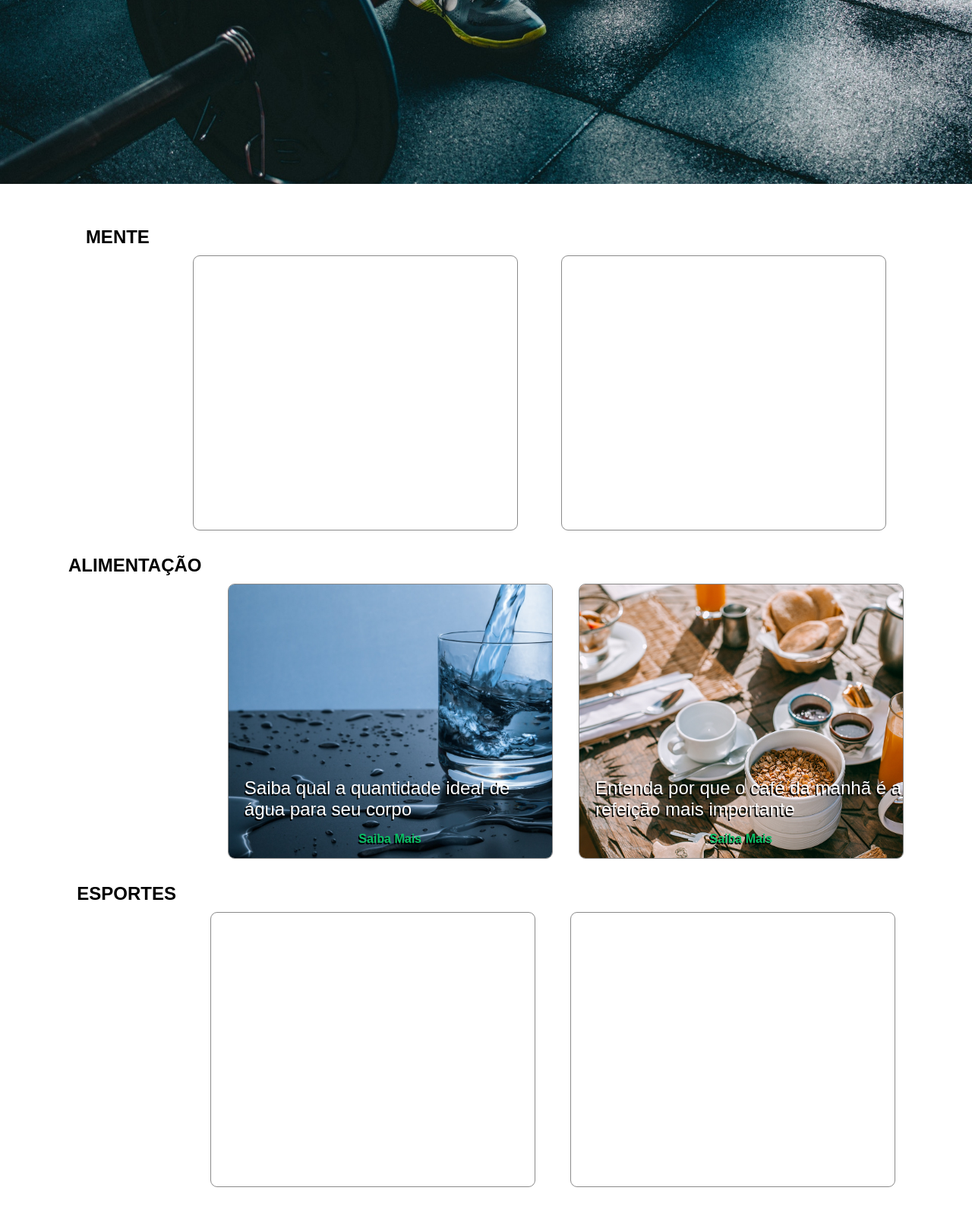
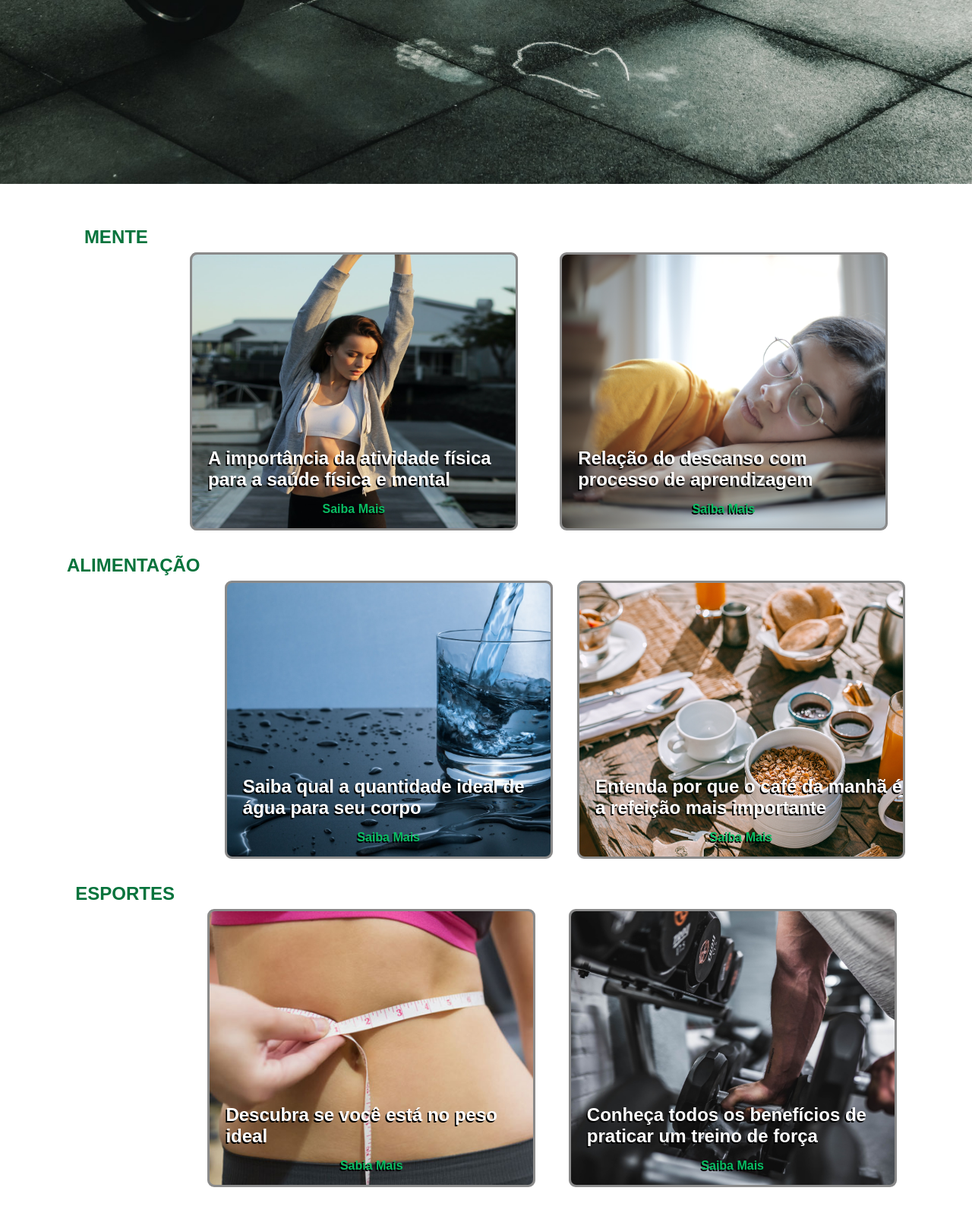
Before and after one commit to rogerio-alvesf/Projeto-Individual, a plain HTML site: page index.html in a window 1280 px wide. Shown: the part 558-2158 px from the top of the page at 76% size. Drawn offline with Linux system fonts and the light colour scheme; a web font is replaced by a local one.

Commit message:
Criação de mais boxes no article da home junto com estilização do mesmo, criação do banner, article e da sections juntos com a estilização do arquivo water e começo do desenvolvimento do script do water.js

```diff
--- a/index.html
+++ b/index.html
@@ -6,7 +6,7 @@
     <meta http-equiv="X-UA-Compatible" content="IE=edge">
     <meta name="viewport" content="width=device-width, initial-scale=1.0">
     <title>Saúde & Bem estar - Home</title>
-    <link rel="stylesheet" href="style.css">
+    <link rel="stylesheet" href="styles/style.css">
 </head>
 
 <body>
@@ -26,15 +26,25 @@
     </header>
     <div class="banner">
         <h1>Para um equilibrio perfeito, mente e corpo saudável !</h1>
-        <img src="images/banner.jpg">
+        <img src="images/banner2.jpg">
     </div>
     <main>
         <article>
             <div class="boxes">
                 <div id="mind" class="box">
                     <h2>MENTE</h2>
-                    <div class="container"></div>
-                    <div class="container"></div>
+                    <div class="container">
+                        <div class="mind1">
+                            <p>A importância da atividade física para a saúde física e mental</p>
+                            <a href="">Saiba Mais</a>
+                        </div>
+                    </div>
+                    <div class="container">
+                        <div class="mind2">
+                            <p>Relação do descanso com processo de aprendizagem</p>
+                            <a href="">Saiba Mais</a>
+                        </div>
+                    </div>
                 </div>
                 <div id="food" class="box">
                     <h2>ALIMENTAÇÃO</h2>
@@ -53,8 +63,18 @@
                 </div>
                 <div id="sport" class="box">
                     <h2>ESPORTES</h2>
-                    <div class="container"></div>
-                    <div class="container"></div>
+                    <div class="container">
+                        <div class="sport1">
+                            <p>Descubra se você está no peso ideal</p>
+                            <a href="">Sabia Mais</a>
+                        </div>
+                    </div>
+                    <div class="container">
+                        <div class="sport2">
+                            <p>Conheça todos os benefícios de praticar um treino de força</p>
+                            <a href="">Saiba Mais</a>
+                        </div>
+                    </div>
                 </div>
             </div>
         </article>
--- a/style.css
+++ /dev/null
@@ -1,170 +0,0 @@
-@import url('https://fonts.googleapis.com/css2?family=Zen+Kaku+Gothic+Antique&display=swap');
-
-*{
-    margin: 0;
-    padding: 0;
-    text-decoration: none;
-    list-style: none;
-    font-family: 'Zen Kaku Gothic Antique', sans-serif, Arial;
-}
-
-header{
-    height: 10vh;
-    width: 100%;
-    background-color: #ABABAB;
-    display: flex;
-    align-items: center;
-    justify-content: space-between;
-}
-
-header a{
-    color: #303030;
-    margin-left: 02%;
-    margin-right: 02%;
-}
-
-header nav{
-    display: flex;
-    width: 30vw;
-    justify-content: space-evenly;
-    align-items: center;
-    margin-left: 05%;
-}
-
-header nav :hover{
-    color: #005EBD;
-    font-weight: bold;
-}
-
-header h1{
-    margin-right: 10%;
-    display: flex;
-    color: #06733C;
-}
-
-header .container{
-    margin-right: 05%;
-    width: 12%;
-    display: flex;
-    justify-content: space-between;
-}
-
-header .container :hover{
-    color: #005EBD;
-    font-weight: bold;
-}
-
-.banner{
-    height: 90vh;
-    width: 100%;
-    display: flex;
-    align-items: center;
-}
-
-.banner h1{
-    position: absolute;
-    left: 10%;
-    color: #FFFFFF;
-    font-size: 2.5rem;
-    animation: moveBanner 1.5s 0.9s forwards;
-    text-shadow: -0.1rem 0.1rem #000000;
-    opacity: 0;
-}
-
-@keyframes moveBanner {
-    0%{
-        transform: translateY(10rem) rotateY(-30deg);
-    }
-    100%{
-        transform: translateY(0) rotateY(0);
-        opacity: 1;
-    }
-}
-
-.banner img{
-    height: 100%;
-    width: 100vw;
-}
-
-article{
-    height: 170vh;
-}
-
-article .boxes{
-    padding: 2rem;
-    height: 120vh;
-}
-
-article .box{
-    display: flex;
-    justify-content: space-evenly;
-    align-items: flex-end;
-    padding: 0.5rem;
-    margin: 1rem;
-    height: 50vh;
-}
-
-article h2{
-    align-self: flex-start;
-}
-
-article .box .container{
-    height: 90%;
-    width: 33.3vw;
-    border: 1px solid #8A8A8A;
-    border-radius: 9px;
-}
-
-article .box .container .food1{
-    height: 100%;
-    width: 100%;
-    background-image: url("images/glass-of-water.jpg");
-    background-size: cover;
-    color: #FFFFFF;
-    cursor: pointer;
-    display: flex;
-    justify-content: flex-end;
-    flex-direction: column;
-    align-items: center;
-    border-radius: 8px;
-}
-
-article .box .container .food1 p{
-    font-size: 1.5rem;
-    text-shadow: -0.1rem 0.1rem #000000;
-    margin-left: 5%;
-}
-
-article .box .container .food1 a{
-    color: #09BD63;
-    font-weight: 800;
-    padding: 1rem;
-    text-shadow: -0.1rem 0.1rem #000000;
-}
-
-article .box .container .food2{
-    height: 100%;
-    width: 100%;
-    background-image: url("images/breakfast.jpg");
-    background-size: cover;
-    color: #FFFFFF;
-    cursor: pointer;
-    display: flex;
-    justify-content: flex-end;
-    flex-direction: column;
-    align-items: center;
-    border-radius: 8px;
-}
-
-article .box .container .food2 p{
-    font-size: 1.5rem;
-    text-shadow: -0.1rem 0.1rem #000000;
-    margin-left: 5%;
-}
-
-article .box .container .food2 a{
-    color: #09BD63;
-    font-weight: 800;
-    padding: 1rem;
-    text-shadow: -0.1rem 0.1rem #000000;
-}
--- /dev/null
+++ b/styles/style.css
@@ -0,0 +1,320 @@
+@import url('https://fonts.googleapis.com/css2?family=Zen+Kaku+Gothic+Antique&display=swap');
+
+*{
+    margin: 0;
+    padding: 0;
+    text-decoration: none;
+    list-style: none;
+    font-family: 'Zen Kaku Gothic Antique', sans-serif, Arial;
+}
+
+header{
+    height: 10vh;
+    width: 100%;
+    background-color: #ABABAB;
+    display: flex;
+    align-items: center;
+    justify-content: space-between;
+}
+
+header a{
+    color: #303030;
+    margin-left: 02%;
+    margin-right: 02%;
+}
+
+header nav{
+    display: flex;
+    width: 30vw;
+    justify-content: space-evenly;
+    align-items: center;
+    margin-left: 05%;
+}
+
+header nav :hover{
+    color: #005EBD;
+    font-weight: bold;
+}
+
+header h1{
+    margin-right: 10%;
+    display: flex;
+    color: #06733C;
+}
+
+header .container{
+    margin-right: 05%;
+    width: 12%;
+    display: flex;
+    justify-content: space-between;
+}
+
+header .container :hover{
+    color: #005EBD;
+    font-weight: bold;
+}
+
+.banner{
+    height: 90vh;
+    width: 100%;
+    display: flex;
+    align-items: center;
+}
+
+.banner h1{
+    position: absolute;
+    left: 10%;
+    color: #FFFFFF;
+    font-size: 2.5rem;
+    animation: moveBanner 1.5s 0.9s forwards;
+    text-shadow: -0.1rem 0.1rem #000000;
+    opacity: 0;
+}
+
+@keyframes moveBanner {
+    0%{
+        transform: translateY(10rem) rotateY(-30deg);
+    }
+    100%{
+        transform: translateY(0) rotateY(0);
+        opacity: 1;
+    }
+}
+
+.banner img{
+    height: 100%;
+    width: 100vw;
+}
+
+article{
+    height: 170vh;
+}
+
+article .boxes{
+    padding: 2rem;
+    height: 120vh;
+}
+
+article .box{
+    display: flex;
+    justify-content: space-evenly;
+    align-items: flex-end;
+    padding: 0.5rem;
+    margin: 1rem;
+    height: 50vh;
+}
+
+article h2{
+    align-self: flex-start;
+    color: #06733C;
+}
+
+article .box .container{
+    height: 90%;
+    width: 33.3vw;
+    border: 3px solid #8A8A8A;
+    border-radius: 9px;
+    background-color: #8A8A8A;
+}
+
+article .box .container .mind1{
+    height: 100%;
+    width: 100%;
+    background-image: url("../images/people-stretching.jpg");
+    background-size: cover;
+    color: #FFFFFF;
+    cursor: pointer;
+    display: flex;
+    justify-content: flex-end;
+    flex-direction: column;
+    align-items: center;
+    border-radius: 7px;
+    transition: 0.2s;
+}
+
+article .box .container .mind1 :hover{
+    box-shadow: none;
+}
+
+article .box .container .mind1 p{
+    font-size: 1.5rem;
+    text-shadow: -0.1rem 0.1rem #000000;
+    margin-left: 5%;
+    font-weight: 800;
+}
+
+article .box .container .mind1 a{
+    color: #09BD63;
+    font-weight: 800;
+    padding: 1rem;
+    text-shadow: -0.1rem 0.1rem #000000;
+}
+
+article .box .container .mind2{
+    height: 100%;
+    width: 100%;
+    background-image: url("../images/person-sleeping.jpg");
+    background-size: cover;
+    color: #FFFFFF;
+    cursor: pointer;
+    display: flex;
+    justify-content: flex-end;
+    flex-direction: column;
+    align-items: center;
+    border-radius: 7px;
+    transition: 0.2s;
+}
+
+article .box .container .mind2 :hover{
+    box-shadow: none;
+}
+
+article .box .container .mind2 p{
+    font-size: 1.5rem;
+    text-shadow: -0.1rem 0.1rem #000000;
+    margin-left: 5%;
+    font-weight: 800;
+}
+
+article .box .container .mind2 a{
+    color: #09BD63;
+    font-weight: 800;
+    padding: 1rem;
+    text-shadow: -0.1rem 0.1rem #000000;
+}
+
+article .box .container .food1{
+    height: 100%;
+    width: 100%;
+    background-image: url("../images/glass-of-water.jpg");
+    background-size: cover;
+    color: #FFFFFF;
+    cursor: pointer;
+    display: flex;
+    justify-content: flex-end;
+    flex-direction: column;
+    align-items: center;
+    border-radius: 7px;
+    transition: 0.2s;
+}
+
+article .box .container :hover{
+    box-shadow: -8px -8px 10px #303030;
+    border: none;
+}
+
+article .box .container .food1 :hover{
+    box-shadow: none;
+}
+
+article .box .container .food1 p{
+    font-size: 1.5rem;
+    text-shadow: -0.1rem 0.1rem #000000;
+    margin-left: 5%;
+    font-weight: 800;
+}
+
+article .box .container .food1 a{
+    color: #09BD63;
+    font-weight: 800;
+    padding: 1rem;
+    text-shadow: -0.1rem 0.1rem #000000;
+}
+
+article .box .container .food2{
+    height: 100%;
+    width: 100%;
+    background-image: url("../images/breakfast.jpg");
+    background-size: cover;
+    color: #FFFFFF;
+    cursor: pointer;
+    display: flex;
+    justify-content: flex-end;
+    flex-direction: column;
+    align-items: center;
+    border-radius: 7px;
+}
+
+article .box .container .food2 :hover{
+    box-shadow: none;
+}
+
+article .box .container .food2 p{
+    font-size: 1.5rem;
+    text-shadow: -0.1rem 0.1rem #000000;
+    margin-left: 5%;
+    font-weight: 800;
+}
+
+article .box .container .food2 a{
+    color: #09BD63;
+    font-weight: 800;
+    padding: 1rem;
+    text-shadow: -0.1rem 0.1rem #000000;
+}
+
+article .box .container .sport1{
+    height: 100%;
+    width: 100%;
+    background-image: url("../images/person-measuring-himself.jpg");
+    background-size: cover;
+    color: #FFFFFF;
+    cursor: pointer;
+    display: flex;
+    justify-content: flex-end;
+    flex-direction: column;
+    align-items: center;
+    border-radius: 7px;
+    transition: 0.2s;
+}
+
+article .box .container .sport1 :hover{
+    box-shadow: none;
+}
+
+article .box .container .sport1 p{
+    font-size: 1.5rem;
+    text-shadow: -0.1rem 0.1rem #000000;
+    margin-left: 5%;
+    font-weight: 800;
+}
+
+article .box .container .sport1 a{
+    color: #09BD63;
+    font-weight: 800;
+    padding: 1rem;
+    text-shadow: -0.1rem 0.1rem #000000;
+}
+
+article .box .container .sport2{
+    height: 100%;
+    width: 100%;
+    background-image: url("../images/workout.jpg");
+    background-size: cover;
+    color: #FFFFFF;
+    cursor: pointer;
+    display: flex;
+    justify-content: flex-end;
+    flex-direction: column;
+    align-items: center;
+    border-radius: 7px;
+    transition: 0.2s;
+}
+
+article .box .container .sport2 :hover{
+    box-shadow: none;
+}
+
+article .box .container .sport2 p{
+    font-size: 1.5rem;
+    text-shadow: -0.1rem 0.1rem #000000;
+    margin-left: 5%;
+    font-weight: 800;
+}
+
+article .box .container .sport2 a{
+    color: #09BD63;
+    font-weight: 800;
+    padding: 1rem;
+    text-shadow: -0.1rem 0.1rem #000000;
+}
```
Also changed, not shown: scripts/water.js (added, +23 -0 lines), styles/water.css (+98 -0 lines), water.html (+47 -0 lines), images/banner2.jpg (added), images/people-stretching.jpg (added), images/person-measuring-himself.jpg (added), images/person-sleeping.jpg (added), images/workout.jpg (added).
